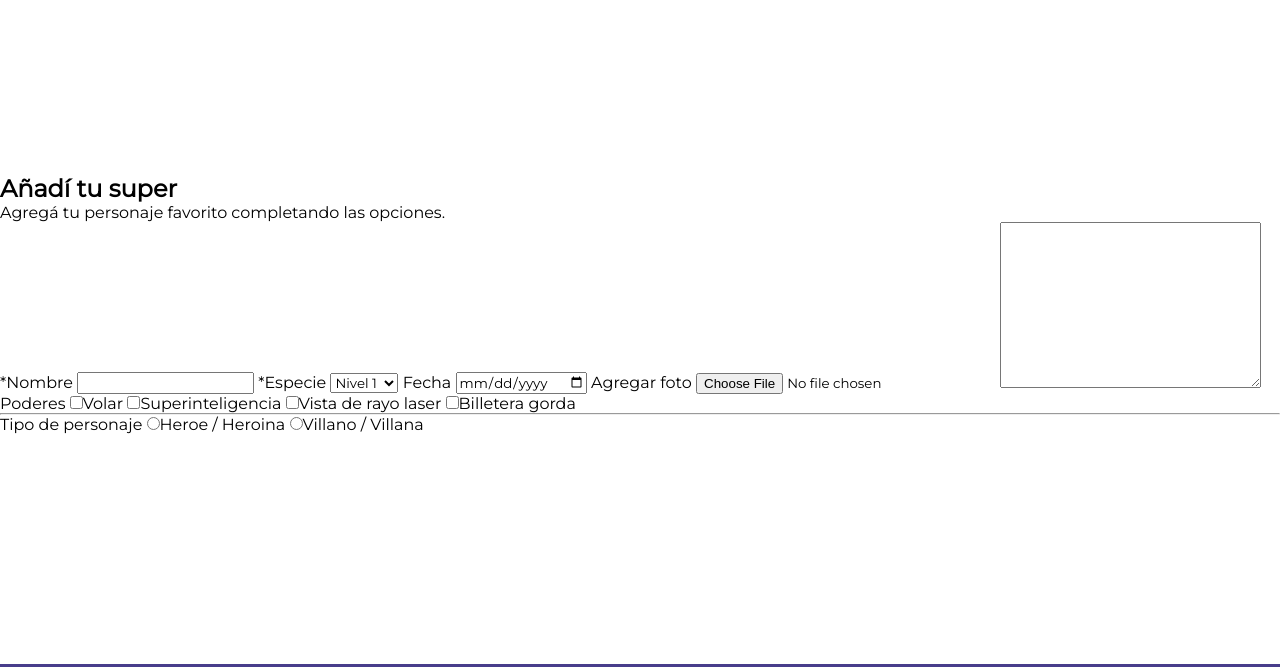
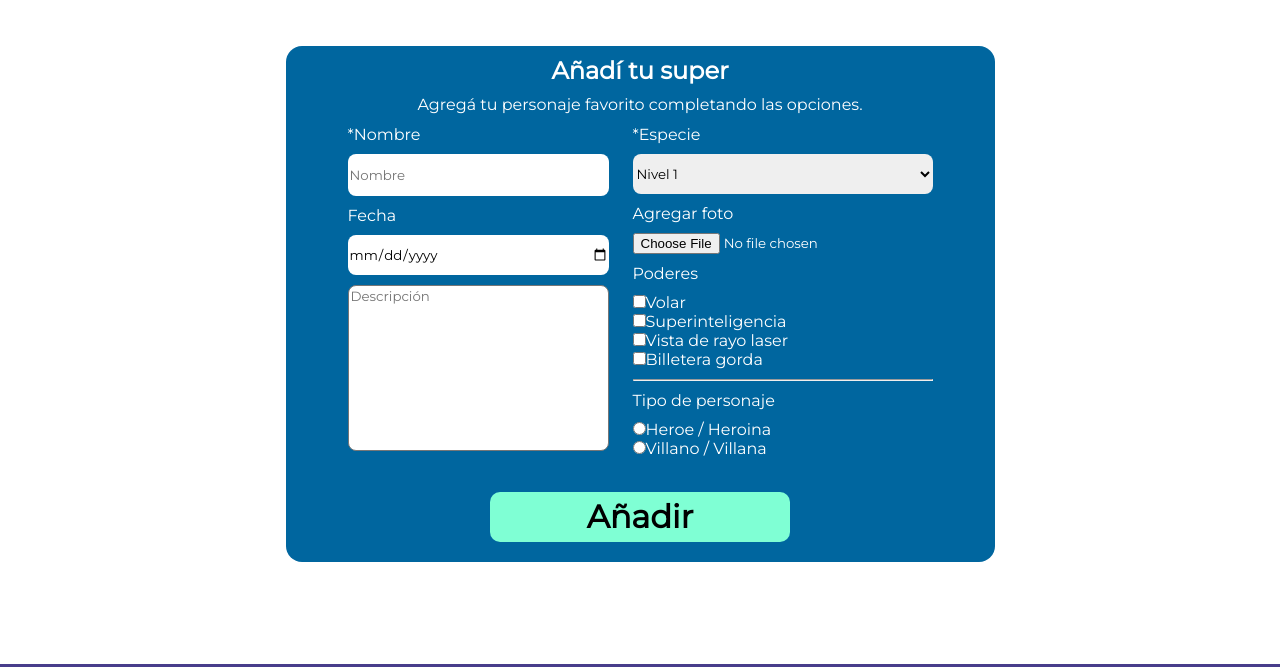
Before and after one commit to angelaquijeo/ejercicio-flexbox-formulario, a plain HTML site: page registro.html in a window 1280 px wide. Shown: the part 96-763 px from the top of the page. Drawn offline with Linux system fonts and the light colour scheme.

Commit message:
Se termino las dos paginas: index y registro, con sus estilos correspondientes. aun se quiere implementar js para darle un poco de funcionalidad a ciertas cosas

```diff
--- a/css/styles.css
+++ b/css/styles.css
@@ -54,8 +54,8 @@ header {
 
 .cards-section {
     display: flex;
-    height: 100vh;
-    justify-content: space-around;
+    width: 100vw;
+    justify-content: space-evenly;
     align-items: center;
 }
 
@@ -128,9 +128,75 @@ footer {
 
 /**ACA SE ENCUENTRAN LOS ESTILOS DEL FORMULARIO DE LA PAGINA DE REGISTRO**/
 
-.formulario {
+main {
     display: flex;
-    height: 100vh;
-    justify-content: space-around;
+    justify-content: center;
     align-items: center;
+    min-height: 100vh;
 }
+
+.formulario-div {
+    display: flex;
+    flex-wrap: wrap;
+    flex-direction: column;
+    justify-content: center;
+    background-color: #00669F;
+    color: #FFF;
+    border-radius: 1rem;
+}
+
+.formulario-div h2,
+p {
+    text-align: center;
+    padding-top: 10px;
+}
+
+.formulario-inside {
+    display: flex;
+    justify-content: center;
+    padding: 0 50px;
+}
+
+.formulario-columna {
+    display: flex;
+    flex-direction: column;
+    border: none;
+}
+
+.formulario-columna>* {
+    margin: 5px 0;
+}
+
+.form-text {
+    height: 40px;
+    width: auto;
+    border-radius: 8px;
+    border: none;
+}
+
+#description {
+    resize: none;
+    border-radius: 8px;
+}
+
+.form-checkbox,
+.form-radio {
+    display: flex;
+    flex-direction: column;
+}
+
+.btn-submit {
+    display: flex;
+    justify-content: center;
+    margin-bottom: 20px;
+}
+
+.btn-submit input {
+    background-color: aquamarine;
+    font-size: 2rem;
+    font-weight: bold;
+    height: 50px;
+    width: 300px;
+    border-radius: 10px;
+    border: none;
+}
--- a/registro.html
+++ b/registro.html
@@ -22,33 +22,37 @@
         </div>
         <ul class="navbar">
             <li><a href="#">Contacto</a></li>
-            <li><a href="registro.html">Registrarme</a></li>
             <li><a href="#">Ingresar</a></li>
             <li><a href="index.html">Regresar</a></li>
         </ul>
     </header>
-    <main class="formulario">
-        <div>
+    <main>
+        <div class="formulario-div">
             <h2>Añadí tu super</h2>
             <p>Agregá tu personaje favorito completando las opciones.</p>
 
-            <form action="">
+            <form action="#" method="post">
+                <div class="formulario-inside">
+                    <fieldset class="formulario-columna">
                         <label for="name">*Nombre</label>
-                <input type="text" id="name" name="name" required>
+                        <input type="text" id="name" name="name" class="form-text" placeholder="Nombre" required>
+                        <label for="date">Fecha</label>
+                        <input type="date" id="date" name="date" class="form-text" min="1900-01-01">
+                        <textarea name="description" id="description" cols="30" rows="10" placeholder="Descripción"></textarea>
+                    </fieldset>
+                    <fieldset class="formulario-columna">
                         <label for="species">*Especie</label>
-                <select name="species" id="species">
+                        <select name="species" id="species" class="form-text">
                             <option value="level-1">Nivel 1</option>
                             <option value="level-2">Nivel 2</option>
                             <option value="level-3">Nivel 3</option>
                             <option value="level-4">Nivel 4</option>
                             <option value="level-5">Nivel 5</option>
                         </select>
-                <label for="date">Fecha</label>
-                <input type="date" id="date" name="date" min="1900-01-01">
                         <label for="add">Agregar foto</label>
                         <input type="file" id="file" name="file" accept=".jpg .jpge">
-                <textarea name="description" id="description" cols="30" rows="10"></textarea>
                         <label for="powers">Poderes</label>
+                        <div class="form-checkbox">
                             <label for="fly">
                                 <input type="checkbox" id="fly" name="powers" value="fly">Volar
                             </label>
@@ -61,17 +65,26 @@
                             <label for="money">
                                 <input type="checkbox" id="money" name="powers" value="money">Billetera gorda
                             </label>
+                        </div>
                         <hr>
                         <label for="type">Tipo de personaje</label>
+                        <div class="form-radio">
                             <label>
                                 <input type="radio" name="type" id="hero">Heroe / Heroina
                             </label>
                             <label>
                                 <input type="radio" name="type" id="villain">Villano / Villana
                             </label>
+                        </div>
+                    </fieldset>
+                </div>
+                <br>
+                <div class="btn-submit">
+                    <input type="submit" value="Añadir">
+                </div>
             </form>
+
         </div>
-
     </main>
 
     <footer class="footer-bar">
```
Lines whose indentation alone changed are shown as unchanged.
